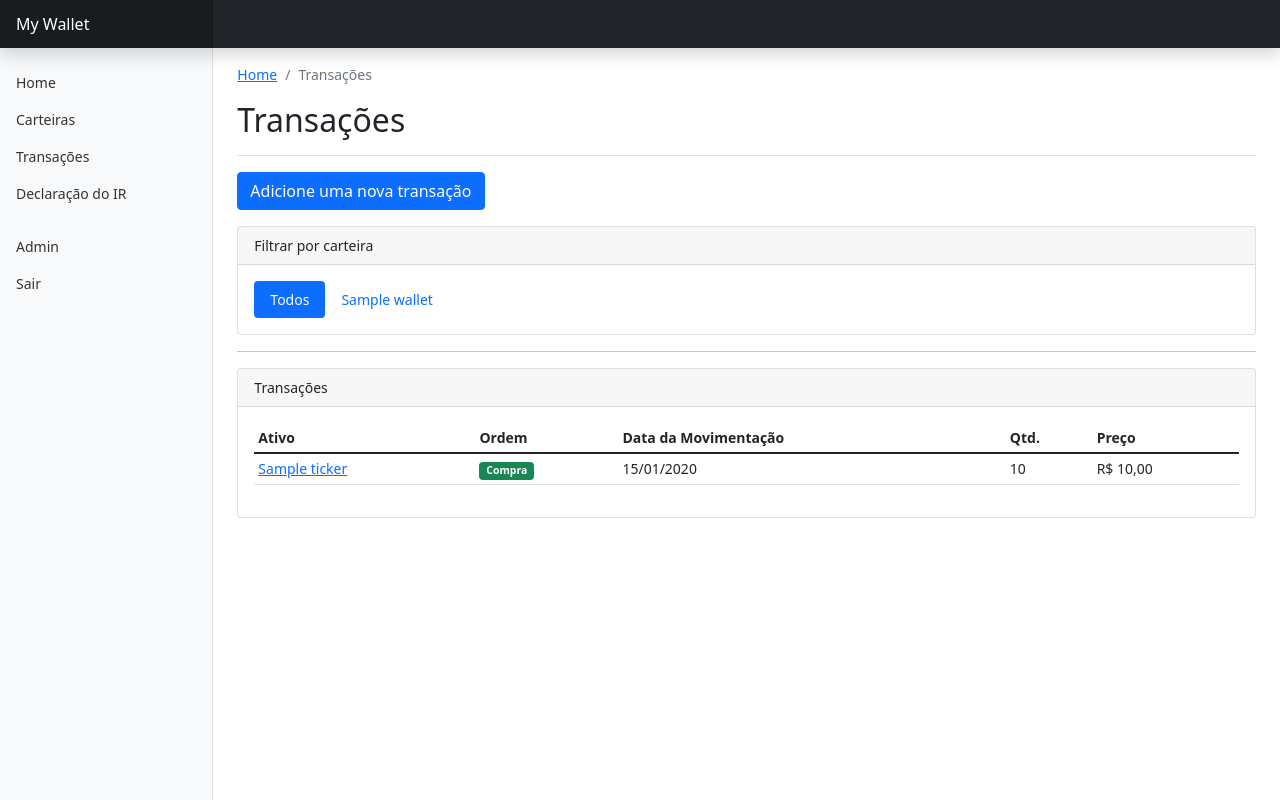
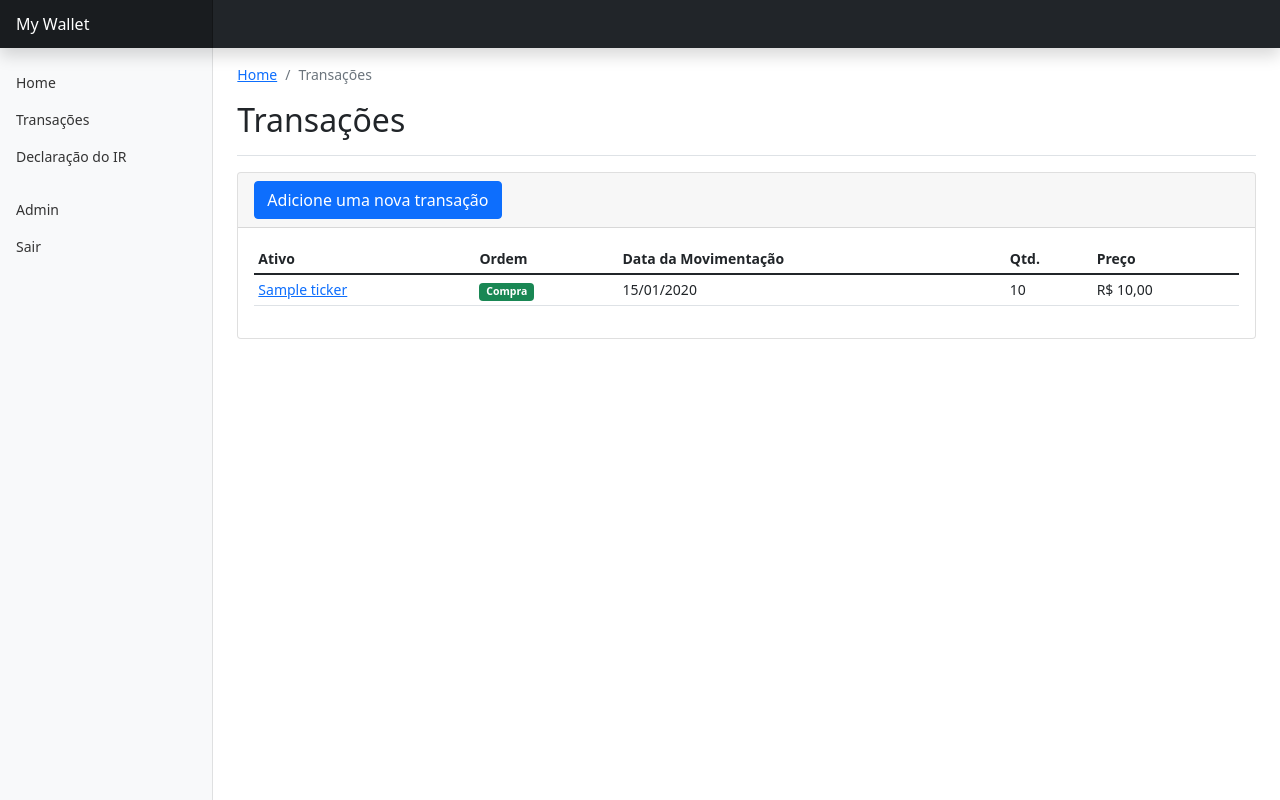
Before and after one commit to CleitonDeLima/mywallet, a Django app: page /transactions/ in a window 1280 px wide. Run offline with Django 4.2, Linux system fonts and the light colour scheme; a user stored in the database is signed in; tables that the repository leaves empty hold one stand-in row (values such as "Sample post"); some libraries are stand-ins or nearby versions.

Commit message:
Limpeza, baby steps...

```diff
--- a/core/models.py
+++ b/core/models.py
@@ -1,3 +1,4 @@
+from django.conf import settings
 from django.db import models
 from django.shortcuts import resolve_url
 from django.utils.translation import gettext_lazy as _
@@ -50,6 +51,11 @@ class Ticker(TimeStampedModel):
 
 class Wallet(TimeStampedModel):
     name = models.CharField(_("Nome"), max_length=30, unique=True)
+    user = models.ForeignKey(
+        settings.AUTH_USER_MODEL,
+        verbose_name=_("Usuário"),
+        on_delete=models.CASCADE,
+    )
 
     class Meta:
         verbose_name = _("Carteira")
@@ -62,49 +68,6 @@ class Wallet(TimeStampedModel):
         return resolve_url("core:asset-list", self.id)
 
 
-class WalletItem(TimeStampedModel):
-    wallet = models.ForeignKey(
-        "core.Wallet",
-        verbose_name=_("Carteira"),
-        on_delete=models.CASCADE,
-        related_name="items",
-    )
-    ticker = models.ForeignKey(
-        "core.Ticker",
-        verbose_name=_("Papel"),
-        on_delete=models.CASCADE,
-    )
-    started_in = models.DateField(
-        verbose_name=_("Início"),
-        blank=True,
-        null=True,
-    )
-    closed_in = models.DateField(
-        verbose_name=_("Encerrado"),
-        blank=True,
-        null=True,
-    )
-    allocation = models.DecimalField(
-        verbose_name=_("Alocação"),
-        max_digits=5,
-        decimal_places=2,
-    )
-    entry_price = models.DecimalField(
-        verbose_name=_("Preço de Entrada"),
-        max_digits=15,
-        decimal_places=2,
-    )
-    ceiling_price = models.DecimalField(
-        verbose_name=_("Preço Teto"),
-        max_digits=15,
-        decimal_places=2,
-    )
-
-    class Meta:
-        verbose_name = _("Item da Carteira")
-        verbose_name_plural = _("Itens da Carteira")
-
-
 class Transaction(TimeStampedModel):
     class OrderTypes(models.TextChoices):
         BUY = "b", _("Compra")
@@ -113,7 +76,7 @@ class Transaction(TimeStampedModel):
     wallet = models.ForeignKey(
         "core.Wallet",
         verbose_name=_("Carteira"),
-        on_delete=models.SET_NULL,
+        on_delete=models.CASCADE,
         related_name="transactions",
     )
     ticker = models.ForeignKey(
--- a/core/urls.py
+++ b/core/urls.py
@@ -4,30 +4,9 @@ from core import views
 
 app_name = "core"
 
-wallets_urls = [
-    path("", views.wallet_list, name="wallet-list"),
-    path("create/", views.wallet_create, name="wallet-create"),
-    path("<int:wallet_id>/update/", views.wallet_update, name="wallet-update"),
-    path(
-        "<int:wallet_id>/items/",
-        views.wallet_item_list,
-        name="walletitem-list",
-    ),
-    path(
-        "<int:wallet_id>/items/create/",
-        views.wallet_item_create,
-        name="walletitem-create",
-    ),
-    path(
-        "<int:wallet_id>/items/<int:item_id>/update/",
-        views.wallet_item_update,
-        name="walletitem-update",
-    ),
-]
 
 transactions_urls = [
     path("", views.transaction_list, name="transaction-list"),
-    path("<int:wallet_id>/", views.transaction_list, name="transaction-list"),
     path("new/", views.transaction_create, name="transaction-create"),
     path(
         "<int:pk>/update/",
@@ -39,6 +18,5 @@ transactions_urls = [
 
 urlpatterns = [
     path("", views.home, name="home"),
-    path("wallets/", include(wallets_urls)),
     path("transactions/", include(transactions_urls)),
 ]
--- a/core/views.py
+++ b/core/views.py
@@ -1,21 +1,9 @@
 from django.contrib.auth.decorators import login_required
-from django.db.models import (
-    Avg,
-    Case,
-    CharField,
-    DecimalField,
-    ExpressionWrapper,
-    F,
-    Q,
-    Sum,
-    Value,
-    When,
-)
+from django.db.models import Avg, DecimalField, ExpressionWrapper, F, Q, Sum
 from django.shortcuts import get_object_or_404, redirect, render
 
-from core.forms import TransactionForm, WalletForm, WalletItemForm
-from core.models import Ticker, Transaction, Wallet, WalletItem
-from core.services import get_assets_to_buy, get_total_stock_asset
+from core.forms import TransactionForm
+from core.models import Transaction, Wallet
 
 
 @login_required
@@ -24,90 +12,11 @@ def home(request):
 
 
 @login_required
-def wallet_list(request):
-    context = {"wallet_list": Wallet.objects.all()}
-    return render(request, "wallet/wallet_list.html", context)
-
-
-@login_required
-def wallet_create(request):
-    form = WalletForm(request.POST or None)
-    if request.method == "POST" and form.is_valid():
-        wallet = form.save()
-        return redirect("core:walletitem-list", wallet.id)
-
-    context = {"form": form}
-    return render(request, "wallet/wallet_form.html", context)
-
-
-@login_required
-def wallet_update(request, wallet_id):
-    wallet = get_object_or_404(Wallet, id=wallet_id)
-    form = WalletForm(request.POST or None, instance=wallet)
-    if request.method == "POST" and form.is_valid():
-        form.save()
-        return redirect("core:wallet-list")
-
-    context = {"form": form, "wallet": wallet}
-    return render(request, "wallet/wallet_form.html", context)
-
-
-@login_required
-def wallet_item_list(request, wallet_id):
-    wallet = get_object_or_404(Wallet, id=wallet_id)
-    wallet_items = wallet.items.all()
-    context = {"wallet": wallet, "wallet_items": wallet_items}
-    return render(request, "wallet/wallet_item_list.html", context)
-
-
-@login_required
-def wallet_item_create(request, wallet_id):
-    wallet = get_object_or_404(Wallet, id=wallet_id)
-    form = WalletItemForm(request.POST or None)
-
-    if request.method == "POST" and form.is_valid():
-        item = form.save(commit=False)
-        item.wallet = wallet
-        item.save()
-        return redirect("core:walletitem-list", wallet.id)
-
-    context = {"wallet": wallet, "form": form}
-    return render(request, "wallet/wallet_item_form.html", context)
-
-
-@login_required
-def wallet_item_update(request, wallet_id, item_id):
-    item = get_object_or_404(WalletItem, id=item_id, wallet_id=wallet_id)
-    form = WalletItemForm(request.POST or None, instance=item)
-
-    if request.method == "POST" and form.is_valid():
-        form.save()
-        return redirect("core:walletitem-list", item.wallet_id)
-
-    context = {"item": item, "wallet": item.wallet, "form": form}
-    return render(request, "wallet/wallet_item_form.html", context)
-
-
-@login_required
-def wallet_rebalancing(request, wallet_id):
-    wallet = get_object_or_404(Wallet, id=wallet_id)
-    total = get_total_stock_asset(wallet)
-    queryset = get_assets_to_buy(wallet, total)
-    context = {"total": total, "asset_list": queryset}
-    return render(request, "wallet/rebalancing.html", context)
-
-
-@login_required
-def transaction_list(request, wallet_id=None):
-    if wallet_id:
-        queryset = Transaction.objects.filter(wallet_id=wallet_id)
-    else:
-        queryset = Transaction.objects.all()
+def transaction_list(request):
+    wallet = Wallet.objects.first()
 
     context = {
-        "transaction_list": queryset.select_related("ticker"),
-        "wallet_list": Wallet.objects.all(),
-        "wallet_id": wallet_id,
+        "transaction_list": wallet.transactions.select_related("ticker"),
     }
     return render(request, "transactions/transaction_list.html", context)
 
@@ -116,7 +25,9 @@ def transaction_list(request, wallet_id=None):
 def transaction_create(request):
     form = TransactionForm(request.POST or None)
     if request.method == "POST" and form.is_valid():
-        form.save()
+        transaction = form.save(commit=False)
+        transaction.wallet = Wallet.objects.first()
+        transaction.save()
         return redirect("core:transaction-list")
 
     context = {"form": form}
--- a/templates/includes/sidebar.html
+++ b/templates/includes/sidebar.html
@@ -4,11 +4,6 @@
     <li class="nav-item">
       <a class="nav-link" aria-current="page" href="{% url 'core:home' %}">
         Home
-      </a>
-    </li>
-    <li class="nav-item">
-      <a class="nav-link" aria-current="page" href="{% url 'core:wallet-list' %}">
-        Carteiras
       </a>
     </li>
     <li class="nav-item">
--- a/templates/transactions/income_tax.html
+++ b/templates/transactions/income_tax.html
@@ -22,11 +22,11 @@
               data-bs-toggle="tab" data-bs-target="#tab-{{ type }}-content" type="button" role="tab"
               aria-controls="tab-{{ type }}-content" aria-selected="true">
               {% if type == 0 %}
-                Ações - Código 31
+                Ações (<small>Código 31</small>)
               {% elif type == 1 %}
-                Fundos imobiliários - Código 73
+                Fundos Imobiliários (<small>Código 73</small>)
               {% elif type == 2 %}
-                BDR's - Código 49
+                BDR's (<small>Código 49</small>)
               {% elif type == 3 %}
                 ETF's
               {% endif %}
--- a/templates/transactions/transaction_list.html
+++ b/templates/transactions/transaction_list.html
@@ -11,44 +11,11 @@
 {% endblock %}
 
 {% block content %}
-  <a class="btn btn-primary mb-3" href="{% url 'core:transaction-create' %}">
-    Adicione uma nova transação
-  </a>
-
   <div class="card">
     <div class="card-header">
-      Filtrar por carteira
-    </div>
-    <div class="card-body">
-      <nav class="nav nav-pills">
-        {% if wallet_id %}
-          <a class="nav-link" href="{% url 'core:transaction-list' %}">
-            Todos
-          </a>
-        {% else %}
-          <a class="nav-link active" aria-current="page" href="#">Todos</a>
-        {% endif %}
-
-        {% for wallet in wallet_list %}
-          {% if wallet_id == wallet.id %}
-            <a class="nav-link active" aria-current="page" href="#">
-              {{ wallet.name }}
-            </a>
-          {% else %}
-            <a class="nav-link" href="{% url 'core:transaction-list' wallet.id %}">
-              {{ wallet.name }}
-            </a>
-          {% endif %}
-        {% endfor %}
-      </nav>
-    </div>
-  </div>
-
-  <hr>
-
-  <div class="card">
-    <div class="card-header">
-      Transações
+      <a class="btn btn-primary" href="{% url 'core:transaction-create' %}">
+        Adicione uma nova transação
+      </a>
     </div>
     <div class="card-body">
       <div class="table-responsive">
```
Also changed, not shown: core/admin.py (+1 -6 lines), core/forms.py (+2 -19 lines), core/management/commands/import_transactions.py (+18 -4 lines), templates/wallet/asset_list.html (deleted, +0 -38 lines), templates/wallet/rebalancing.html (deleted, +0 -57 lines), templates/wallet/wallet_form.html (deleted, +0 -21 lines), templates/wallet/wallet_item_form.html (deleted, +0 -18 lines), templates/wallet/wallet_item_list.html (deleted, +0 -51 lines), templates/wallet/wallet_list.html (deleted, +0 -32 lines), core/migrations/0001_initial.py, core/migrations/0002_ticker_company_name_ticker_document.py (deleted).
